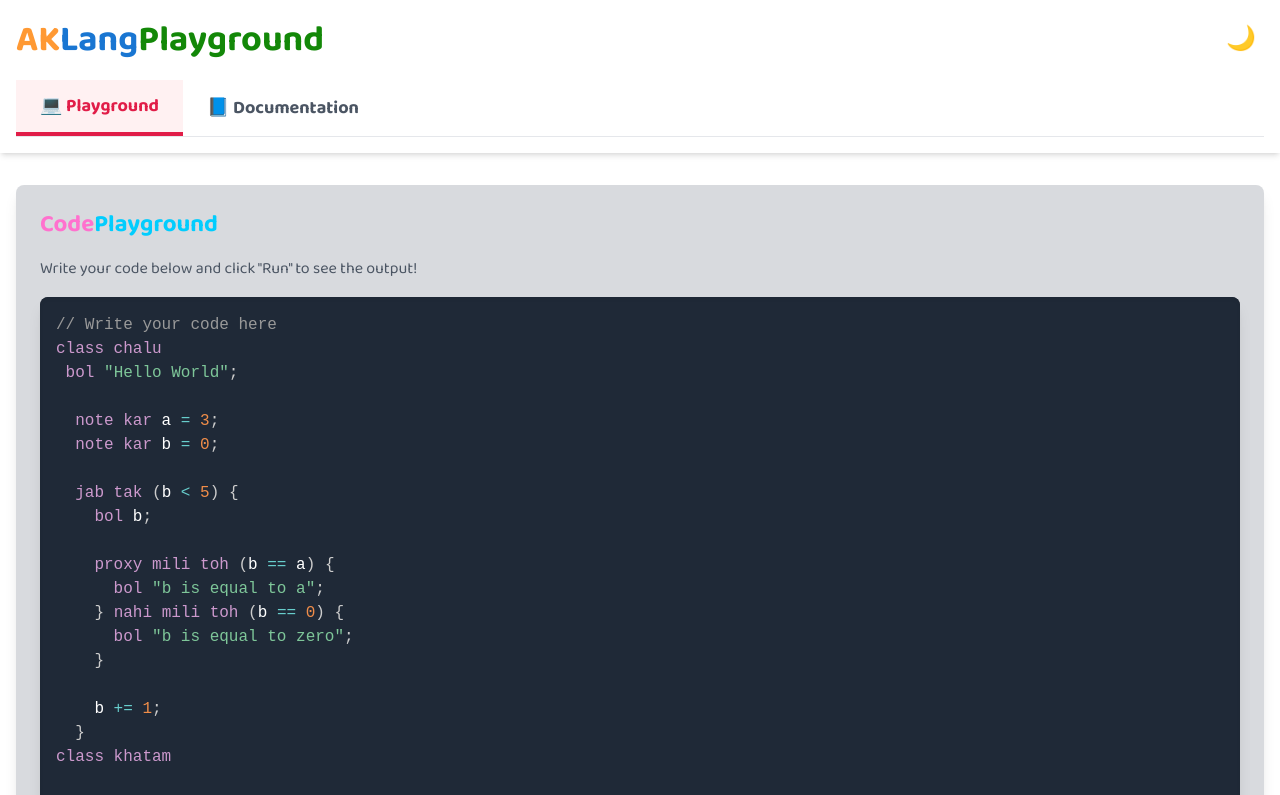
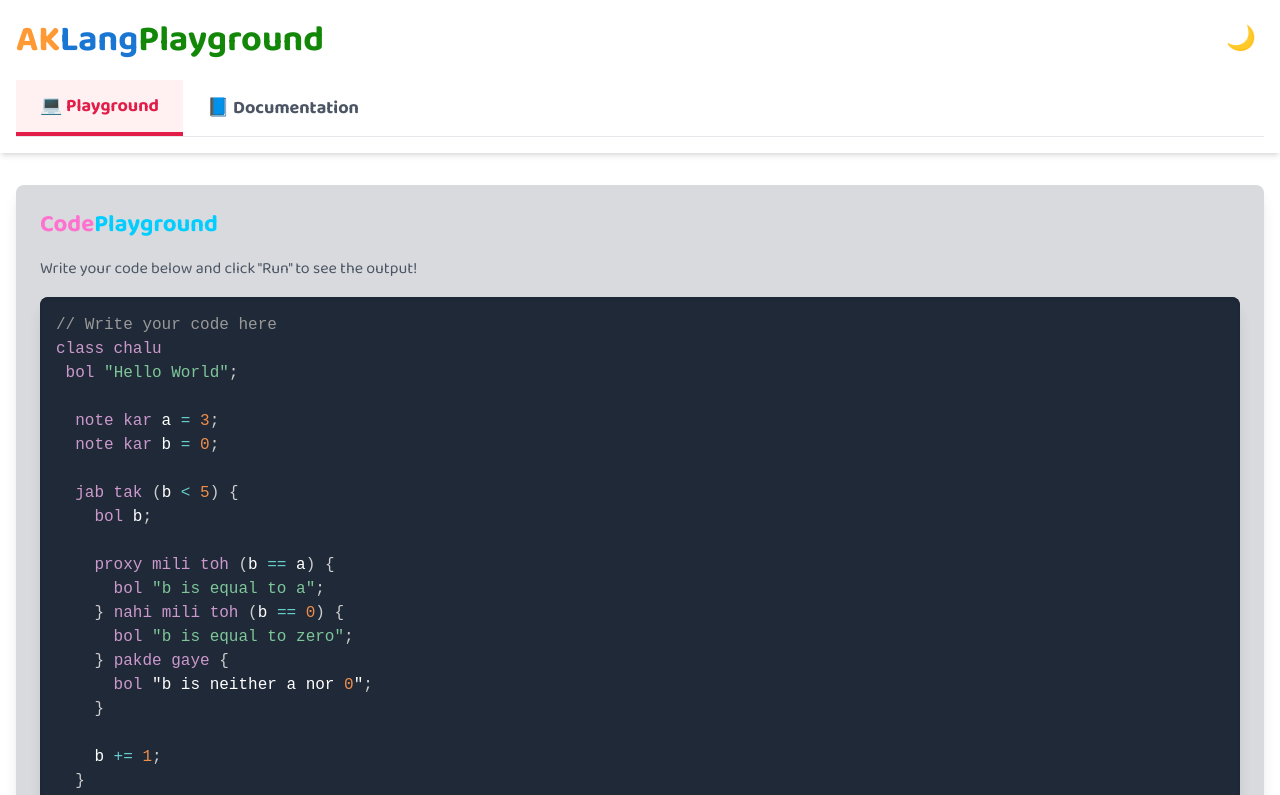
Before and after one commit to AkshatOP/aklang, a React (Vite) app in the folder website/: page / in a window 1280 px wide. Shown: the top 795 px of the page. Built offline with nearby package versions, Linux system fonts and the light colour scheme.

Commit message:
website changes

```diff
--- a/website/src/components/Playground.jsx
+++ b/website/src/components/Playground.jsx
@@ -17,6 +17,8 @@ class chalu
       bol "b is equal to a";
     } nahi mili toh (b == 0) {
       bol "b is equal to zero";
+    } pakde gaye {
+      bol "b is neither a nor 0";
     }
 
     b += 1;
```
